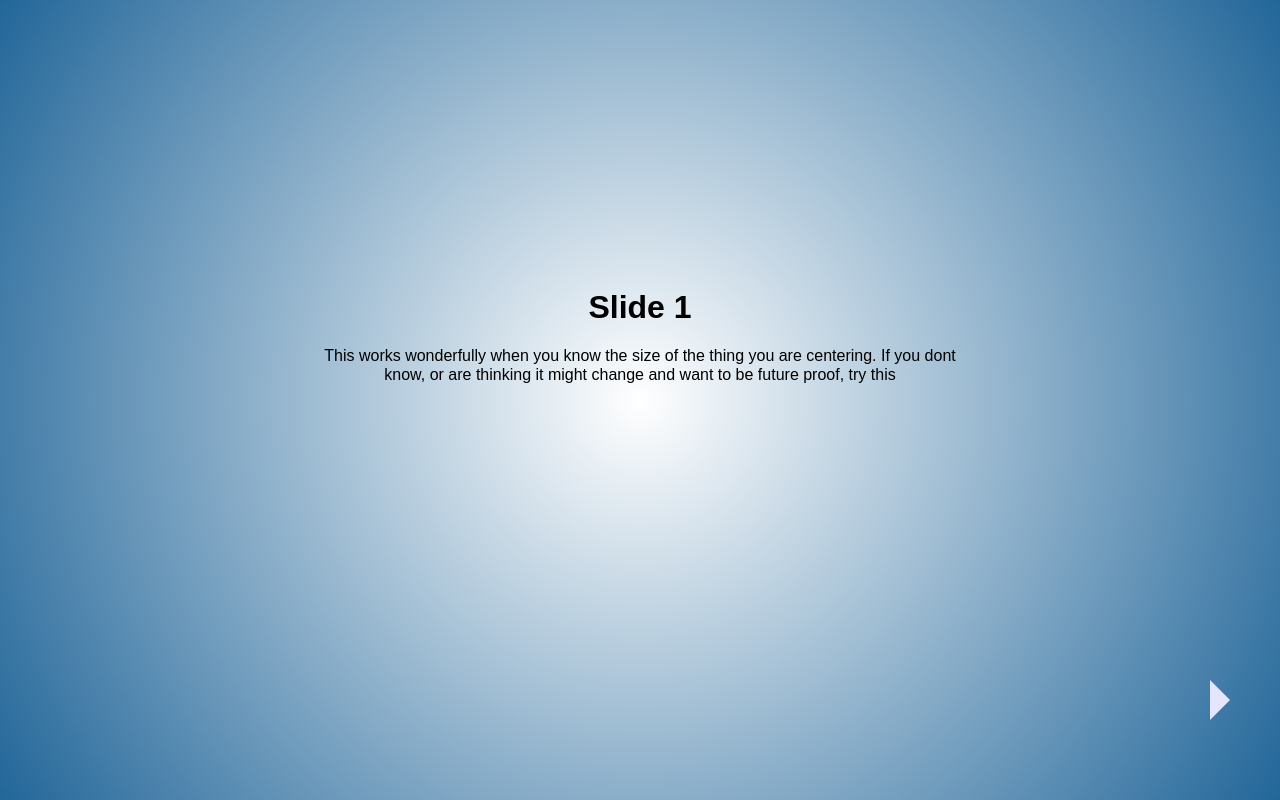
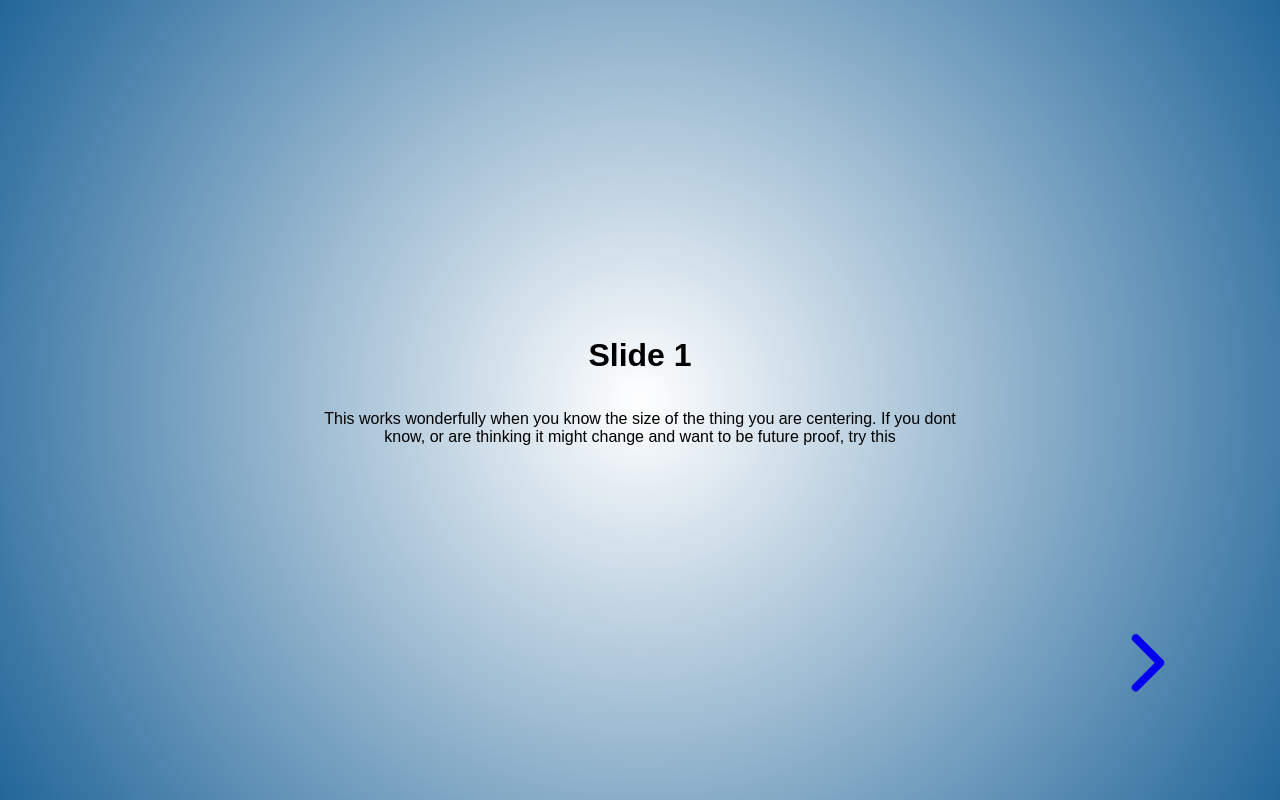
Before and after one commit to pramodsvidyarthi/react-slideshow, a React (Create React App) app: page /slides/1 in a window 1280 px wide. Built offline with nearby package versions, Linux system fonts and the light colour scheme.

Commit message:
arrows css

```diff
--- a/src/App.css
+++ b/src/App.css
@@ -1,8 +1,8 @@
-.Slides-App {
+/* .Slides-App {
   background-image: radial-gradient(circle, #FFFFFF, #269);
-}
+} */
 
-#slides-wrapper {
+/* #slides-wrapper {
   display: flex;
   position: relative;
   flex-flow: column;
@@ -16,15 +16,53 @@
 }
 
 .slide {
-  position: absolute;
-  max-width: 50%;
+  position: relative;
+  display: block;
+  float: left;
+  max-width: 500px;
   width: 100%;
+  margin: auto;
   left: 50%;
   transform: translate(-50%, -50%);
+} */
+
+/* #slides-wrapper {
+  display: grid;
+  width: 100vw;
+  height: 100vh;
+  overflow: hidden;
+} */
+
+/* #slides-wrapper::after,
+#slides-wrapper::before {
+  content: '';
+  display: table;
+}
+
+#slides-wrapper::after {
+  clear: both;
+} */
+
+.slide {
+  position: absolute;
+  width: 100%;
+  display: flex;
+  flex-flow: column;
+  justify-content: center;
+  align-content: center;
+  height: 100vh;
+  background-image: radial-gradient(circle, #FFFFFF, #269);
+  text-align: center;
+}
+
+.slide > * {
+  max-width: 50vw;
+  width: 100%;
+  margin: 10px auto;
 }
 
 .arrow-container {
-  position: absolute;
+  position: fixed;
   bottom: 40px;
   right: 40px;
   display: grid;
@@ -32,45 +70,53 @@
   grid-template-rows: 30px 50px 30px;
 }
 
-.arrow-up {
-  width: 0;
-  height: 0;
-  border-left: 20px solid transparent;
-  border-right: 20px solid transparent;
-  border-bottom: 20px solid #e5e5ff;
-  grid-column-start: 2;
-  grid-column-end: 3;
+.control-arrow {
+  position: relative;
+  width: 2.6em;
+  height: 2.6em;
 }
 
-.arrow-down {
-  width: 0;
-  height: 0;
-  border-left: 20px solid transparent;
-  border-right: 20px solid transparent;
-  border-top: 20px solid #e5e5ff;
-  grid-row-start: 3;
-  grid-column-start: 2;
-  grid-column-end: 3;
+.control-arrow:before,
+.control-arrow:after {
+    content: '';
+    position: absolute;
+    top: 0;
+    left: 0;
+    width: 2.6em;
+    height: 0.5em;
+    border-radius: 0.25em;
+    background-color: currentColor;
+    -webkit-transition: all 0.15s ease, background-color 0.8s ease;
+    transition: all 0.15s ease, background-color 0.8s ease;
+    -webkit-transform-origin: 0.2em 50%;
+    -ms-transform-origin: 0.2em 50%;
+    transform-origin: 0.2em 50%;
+    will-change: transform;
 }
 
-.arrow-right {
-  width: 0;
-  height: 0;
-  border-top: 20px solid transparent;
-  border-bottom: 20px solid transparent;
-  border-left: 20px solid #e5e5ff;
-  grid-row: 2;
-  grid-column-start: 3;
+.control-arrow:after {
+    -webkit-transform: translateX(0.8em) translateY(1.55em) rotate(-45deg);
+    -ms-transform: translateX(0.5em) translateY(1.55em) rotate(-45deg);
+  transform: translateX(0.5em) translateY(1.55em) rotate(-45deg);
 }
 
-.arrow-left {
-  width: 0;
-  height: 0;
-  border-top: 20px solid transparent;
-  border-bottom: 20px solid transparent;
-  border-right:20px solid #e5e5ff;
-  grid-row: 2;
-  grid-column-start: 1;
+.control-arrow:before {
+    -webkit-transform: translateX(0.5em) translateY(1.55em) rotate(45deg);
+    -ms-transform: translateX(0.5em) translateY(1.55em) rotate(45deg);
+  transform: translateX(0.5em) translateY(1.55em) rotate(45deg);
+}
+
+.control-arrow.right {
+  transform: rotate(180deg);
+  grid-row: 1 /2;
+}
+
+.control-arrow.up {
+  transform: rotate(90deg)
+}
+
+.control-arrow.down {
+  transform: rotate(-90deg)
 }
 
 .right .slide-fade-enter {
@@ -79,35 +125,35 @@
 }
 
 .right .slide-fade-enter.slide-fade-enter-active {
-  left: 50%;
+  left: 0%;
   opacity: 1;
   transition: all 1000ms ease-in;
 }
 
 .right .slide-fade-exit {
-  left: 50%;
+  left: 0%;
   opacity: 1;
 }
 
 .right .slide-fade-exit.slide-fade-exit-active {
-  left: 0%;
+  left: -100%;
   opacity: 0.01;
   transition: all 1000ms ease-in;
 }
 
 .left .slide-fade-enter {
-  left: 0%;
+  left: -100%;
   opacity: 0.01;
 }
 
 .left .slide-fade-enter.slide-fade-enter-active {
-  left: 50%;
+  left: 0%;
   opacity: 1;
   transition: all 1000ms ease-in;
 }
 
 .left .slide-fade-exit {
-  left: 50%;
+  left: 0%;
   opacity: 1;
 }
 
--- a/src/containers/ArrowGroup.js
+++ b/src/containers/ArrowGroup.js
@@ -5,8 +5,8 @@ export default class ArrowGroup extends Component {
   getAvailableArrowClassNames() {
     const { currentSlide, totalSlides } = this.props;
     return {
-      "arrow-right": currentSlide.id < totalSlides ? `/slides/${currentSlide.id + 1}` : null,
-      "arrow-left": currentSlide.id > 1 ? `/slides/${currentSlide.id - 1}` : null,
+      "right": currentSlide.id < totalSlides ? `/slides/${currentSlide.id + 1}` : null,
+      "left": currentSlide.id > 1 ? `/slides/${currentSlide.id - 1}` : null,
     }
   }
 
@@ -19,7 +19,7 @@ export default class ArrowGroup extends Component {
           if (availableArrowClasses[arrow]) {
             return <Arrow
             key={availableArrowClasses[arrow]}
-            className={arrow}
+            className={`control-arrow ${arrow}`}
             path={availableArrowClasses[arrow]}
             />
           }
--- a/src/index.css
+++ b/src/index.css
@@ -6,4 +6,5 @@ body {
   margin: 0;
   padding: 0;
   font-family: sans-serif;
+  overflow: hidden;
 }
```
